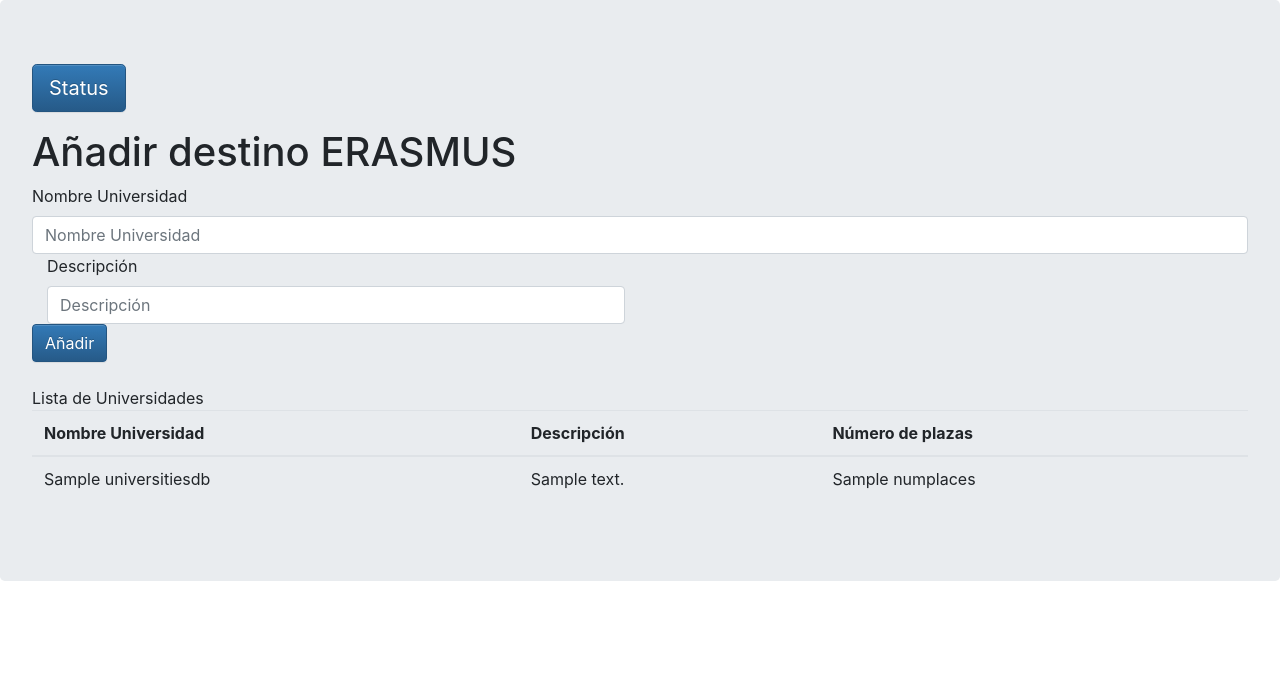
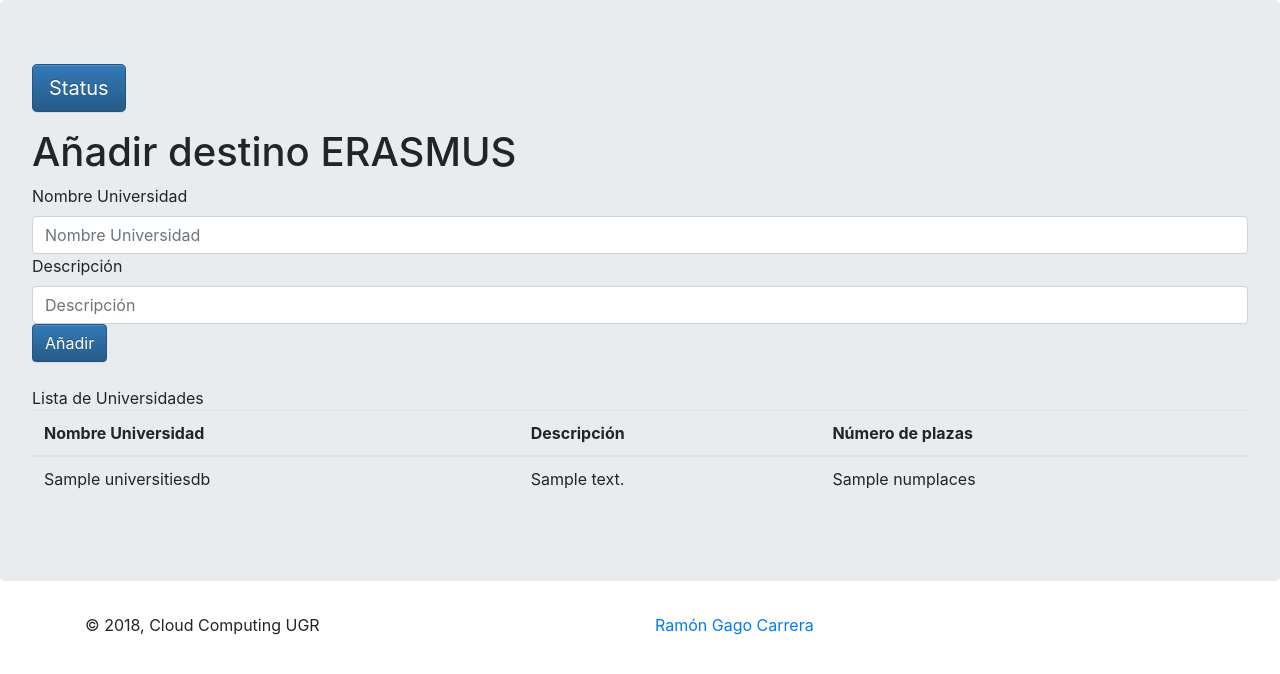
Before and after one commit to RamonGago/Dockers, a Flask app: page / in a window 1280 px wide. Shown: the top 674 px of the page. Run offline with Flask 2, Linux system fonts and the light colour scheme; a database or web service that is not in the repository returns one stand-in record (values such as "Sample title"); some libraries are stand-ins or nearby versions.

Commit message:
31 compose test

```diff
--- a/templates/universities.html
+++ b/templates/universities.html
@@ -15,14 +15,10 @@
           <h1 class="header clearfix">Añadir destino ERASMUS</h1>
           <div class="form-group">
             <form action="/new" method="POST">
-              <div class="col-xs-4">
                 <label for="nameUniversity">Nombre Universidad</label>
-                <input type="text" class="form-control" name="name" id="nameUniversity" placeholder="Nombre Universidad"></input>
-              </div>
-              <div class="col-md-6">
+                <input type="text" class="form-control input-sm" name="name" id="nameUniversity" placeholder="Nombre Universidad"></input>
                 <label for="description">Descripción</label>
-                <input type="text" class="form-control" name="description" id="description" placeholder="Descripción"></input>
-              </div>
+                <input type="text" class="form-control input-sm" name="description" id="description" placeholder="Descripción"></input>
               <button type="submit" class="btn btn-primary mb-2">Añadir</button>
             </form>
             <caption>Lista de Universidades</caption>
@@ -49,4 +45,20 @@
         <script src="/static/js/jquery-2.2.4.js"></script>
         <script src="/static/js/bootstrap.js"></script>
     </body>
+    <div class="footer-bottom">
+      	<div class="container">
+      		<div class="row">
+      			<div class="col-xs-12 col-sm-6 col-md-6 col-lg-6">
+      				<div class="copyright">
+      					© 2018, Cloud Computing UGR
+      				</div>
+      			</div>
+      			<div class="col-xs-12 col-sm-6 col-md-6 col-lg-6">
+      				<div class="design">
+      					 <a href="#">Ramón Gago Carrera </a>
+      				</div>
+      			</div>
+      		</div>
+      	</div>
+    </div>
 </html>
```
